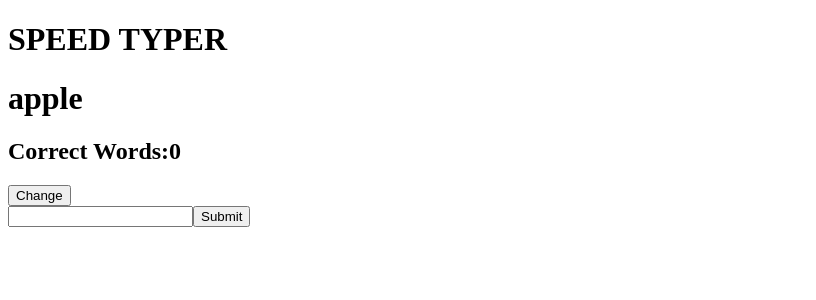
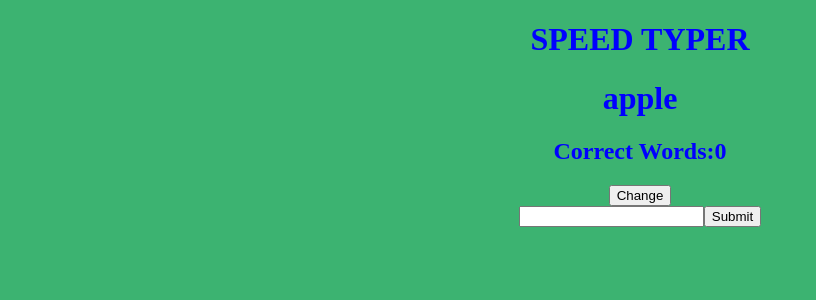
Before and after one commit to taariqelliott/word-scroll, a React (Vite) app: page / in a window 1280 px wide. Shown: the top 300 px of the page, without its empty margins (0-816 px from the left). Built offline with nearby package versions, Linux system fonts and the light colour scheme.

Commit message:
more styling changes

```diff
--- a/src/App.css
+++ b/src/App.css
@@ -0,0 +1,5 @@
+body{
+    background: mediumseagreen;
+    color: blue;
+    text-align: center;
+}
--- a/src/App.jsx
+++ b/src/App.jsx
@@ -1,5 +1,6 @@
 import { useState } from "react";
 import wordsArray from "./components/wordsArray";
+import "./App.css"
 
 export default function App() {
     const [word, setWord] = useState(0);
```
